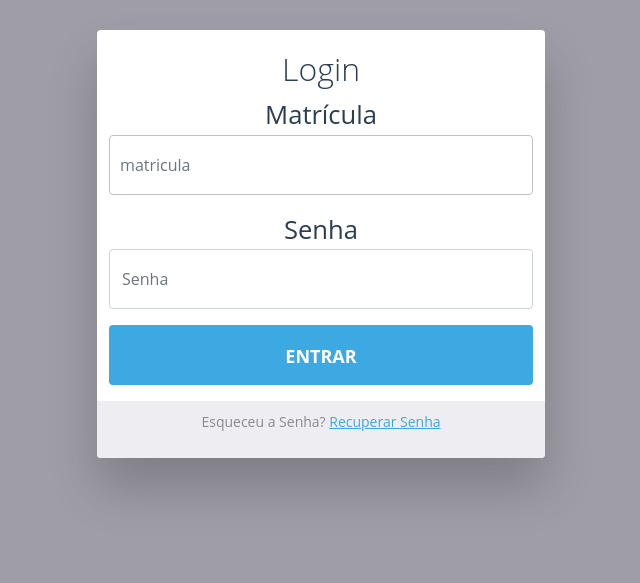
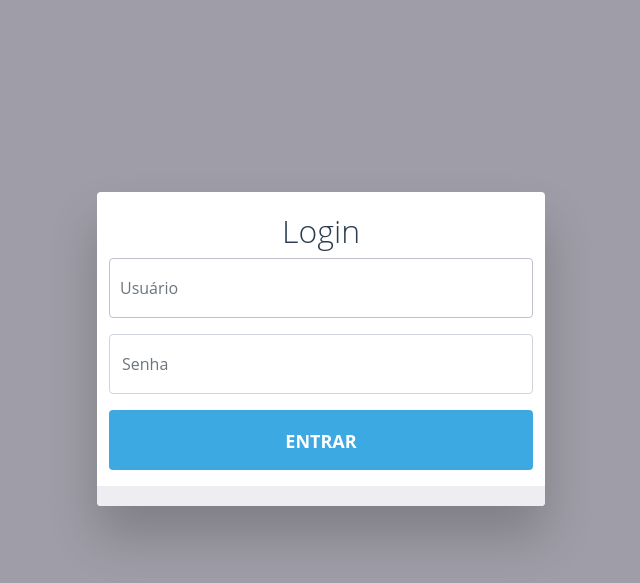
Before and after one commit to 4F-GROUP/L2P, a PHP site: page /login.php in a window 1280 px wide. Shown: the top 583 px of the page, without its empty margins (319-959 px from the left). Run offline with PHP 8.4, Linux system fonts and the light colour scheme.

Commit message:
correção do css do login

```diff
--- a/login.php
+++ b/login.php
@@ -9,16 +9,15 @@
 
     <title>Login</title>
 </head><body>
-<!-- partial:index.partial.html -->
-<div id="login-form-wrap">
+<div id="login-form-wrap" style="margin-top: 15%;">
   <h2>Login</h2>
   <Form Cadastro class="funcionario container" action="user.login" method="post">
     <p>
-        <label for="matricula">Matrícula</label>
-        <input type="text" name="inputMatricula" class="form-control" placeholder="matricula" aria-label="matricula" required>
+        <!-- <label for="matricula">Matrícula</label> -->
+        <input type="text" name="inputMatricula" class="form-control" placeholder="Usuário" aria-label="Matricula" required>
     </p>
     <p>
-        <label for="senha">Senha</label>
+        <!-- <label for="senha">Senha</label> -->
         <input type="password" name="inputSenha" class="form-control" placeholder="Senha" aria-label="Senha" required>
     </p>
     <p>
@@ -26,7 +25,7 @@
     </p>
   </form>
   <div id="create-account-wrap">
-    <p>Esqueceu a Senha? <a href="#">Recuperar Senha</a><p>
+    <!-- <p>Esqueceu a Senha? <a href="#">Recuperar Senha</a><p> -->
   </div>
 </div>
 
```
